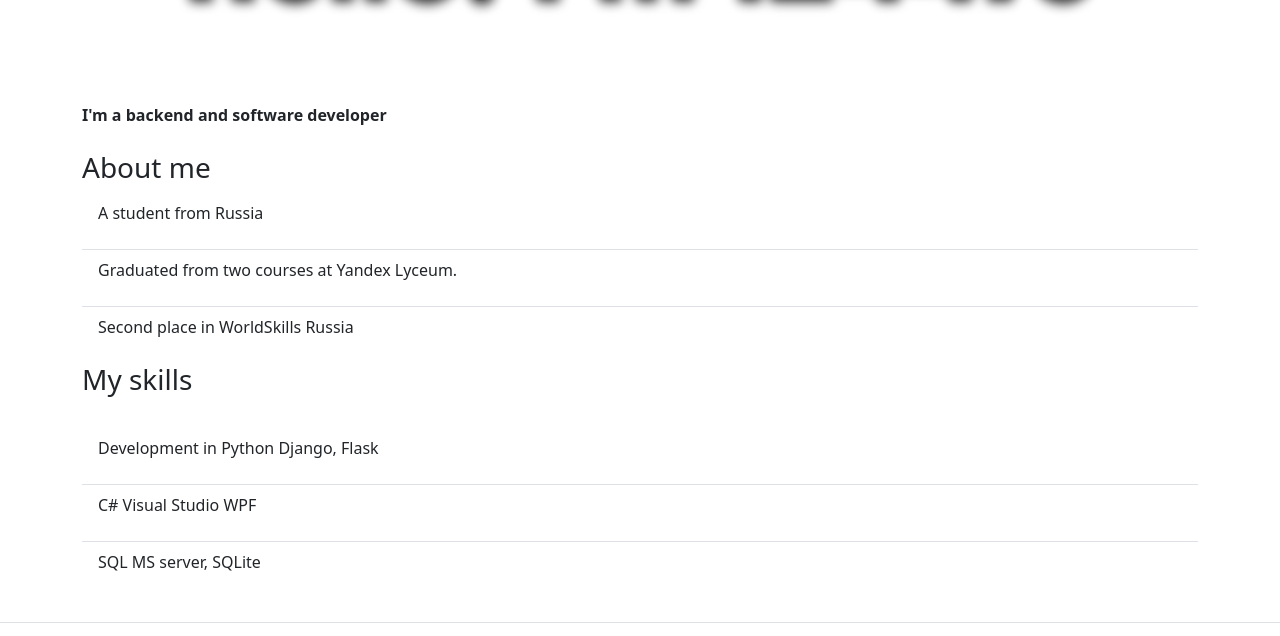
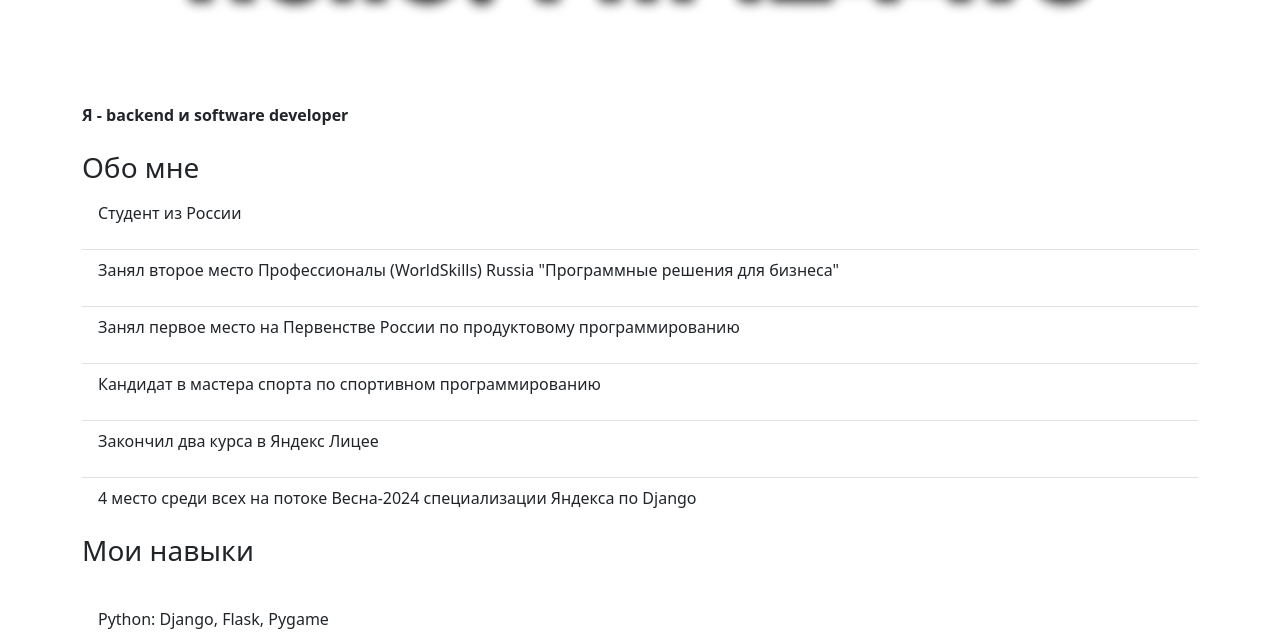
Before and after one commit to 124476/124476.github.io, a plain HTML site: page index.html in a window 1280 px wide. Shown: the part 141-777 px from the top of the page. Drawn offline with Linux system fonts and the light colour scheme.

Commit message:
Refresh: index

```diff
--- a/index.html
+++ b/index.html
@@ -10,29 +10,35 @@
 </head>
 <body>
 <header>
-  <p align="center"><a href="https://124476.github.io"><img width="80%" alt="Hello, I'm 124476."
-                                                            src="img/hello.png"/></a></p>
+  <p align="center">
+    <a href="https://124476.github.io">
+      <img width="80%" alt="Привет, я 124476." src="img/hello.png"/>
+    </a>
+  </p>
 </header>
 <main>
   <br/>
   <div class="container">
-    <b>I'm a backend and software developer</b>
+    <b>Я - backend и software developer</b>
     <br>
     <br>
-    <h3>About me</h3>
+    <h3>Обо мне</h3>
     <ul class="list-group list-group-flush">
-      <li class="list-group-item"><p>A student from Russia</p></li>
-      <li class="list-group-item"><p>Graduated from two courses at Yandex Lyceum.</p></li>
-      <li class="list-group-item"><p>Second place in WorldSkills Russia</p></li>
+      <li class="list-group-item"><p>Студент из России</p></li>
+      <li class="list-group-item"><p>Занял второе место Профессионалы (WorldSkills) Russia "Программные решения для бизнеса"</p></li>
+      <li class="list-group-item"><p>Занял первое место на Первенстве России по продуктовому программированию</p></li>
+      <li class="list-group-item"><p>Кандидат в мастера спорта по спортивном программированию</p></li>
+      <li class="list-group-item"><p>Закончил два курса в Яндекс Лицее</p></li>
+      <li class="list-group-item"><p>4 место среди всех на потоке Весна-2024 специализации Яндекса по Django</p></li>
     </ul>
 
-    <h3>My skills</h3>
+    <h3>Мои навыки</h3>
 
     </br>
     <ul class="list-group list-group-flush">
-      <li class="list-group-item"><p>Development in Python Django, Flask</p></li>
+      <li class="list-group-item"><p>Python: Django, Flask, Pygame</p></li>
       <li class="list-group-item"><p>C# Visual Studio WPF</p></li>
-      <li class="list-group-item"><p>SQL MS server, SQLite</p></li>
+      <li class="list-group-item"><p>SQL: MS Server, SQLite</p></li>
     </ul>
   </div>
 </main>
```
